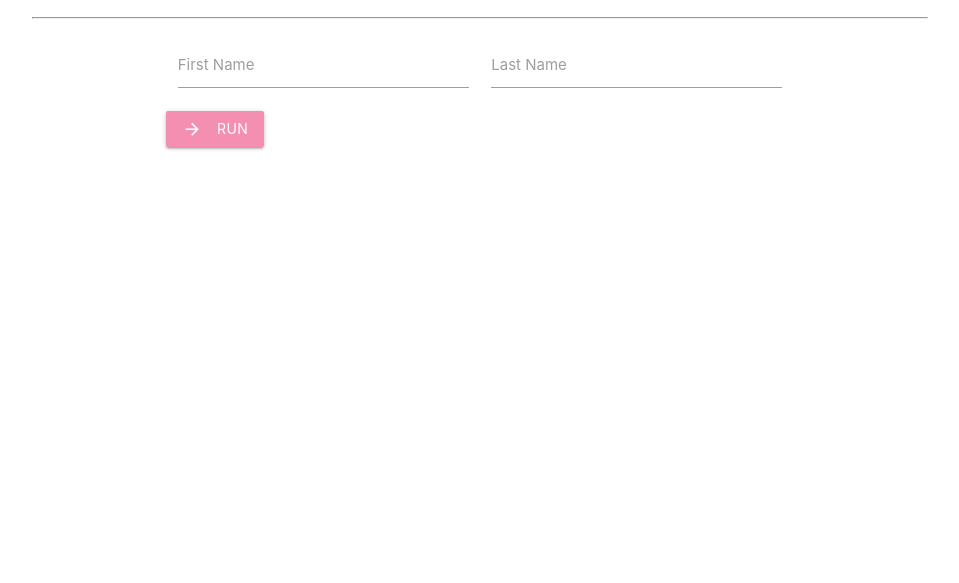
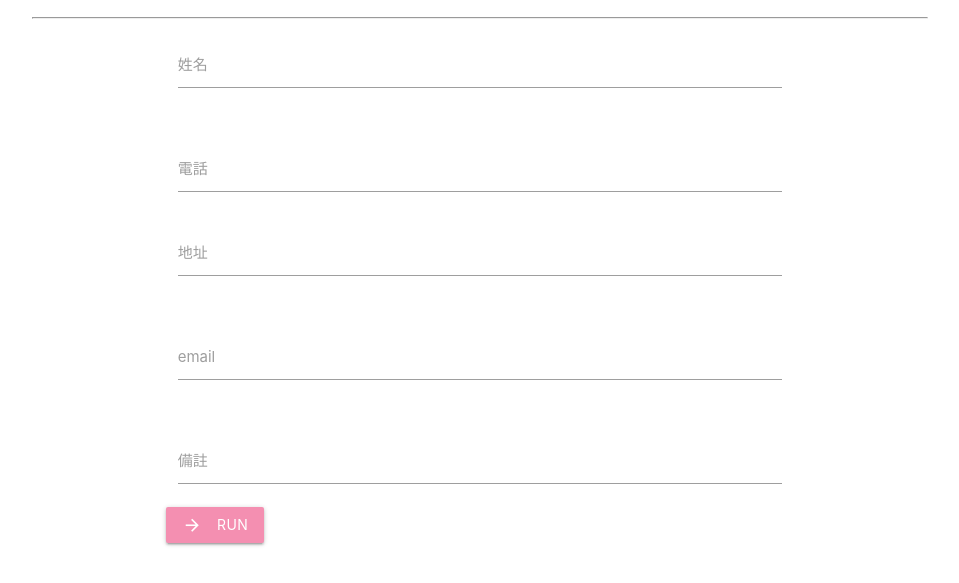
Before and after one commit to jan1984c/chengguookashi_oreder_app, a plain HTML site: page index.html in a window 1280 px wide. Shown: the part 749-1332 px from the top of the page, without its empty margins (160-1119 px from the left). Before the commit the page ends 916 px from the top, so only its background shows below. Drawn offline with nearby package versions, Linux system fonts and the light colour scheme.

Commit message:
Finish all function

```diff
--- a/index.html
+++ b/index.html
@@ -86,16 +86,36 @@
   <!-- --------------------訂購資料填寫-------------------------------------------- -->
   <div class="container">
     <div class="row">
-        <div class="input-field col s6">
-          <input id="fn" type="text" class="validate">
-          <label for="fn">First Name</label>
+        <div class="input-field col s12">
+          <input id="order_name" type="text" class="validate">
+          <label for="order_name">姓名</label>
         </div>
-        <div class="input-field col s6">
-          <input id="ln" type="text" class="validate">
-          <label for="ln">Last Name</label>
+    </div>
+    <div class="row">
+        <div class="input-field col s12">
+          <input id="phone" type="text" class="validate">
+          <label for="phone">電話</label>
+    </div>
+    <div class="row">
+        <div class="input-field col s12">
+          <input id="address" type="text" class="validate">
+          <label for="address">地址</label>
         </div>
-
+    </div>
+    <div class="row">
+        <div class="input-field col s12">
+          <input id="email" type="text" class="validate">
+          <label for="email">email</label>
+        </div>
+    </div>
+    <div class="row">
+        <div class="input-field col s12">
+          <input id="note" type="text" class="validate">
+          <label for="note">備註</label>
+    </div>
+    <div>
       <button  id="upload" class="waves-effect waves-light btn pink lighten-3"><i class="material-icons left">arrow_forward</i>Run</button>
+    </div>
   </div>
 
 
```
Also changed, not shown: index-js.html (+35 -5 lines), 1 other file.
